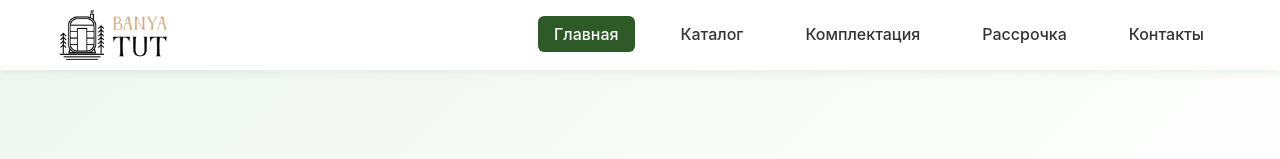
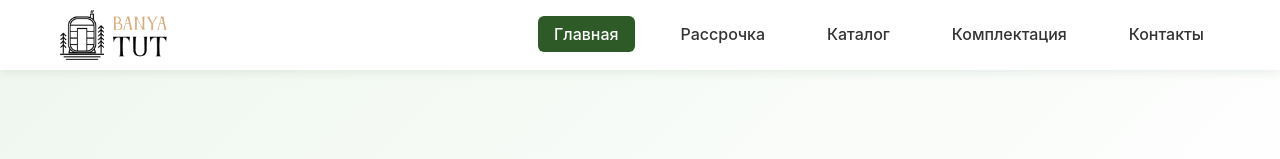
Before and after one commit to klimentsii/tikhon-bani, an Angular app: page /home in a window 1280 px wide. Shown: the top 159 px of the page. Built offline with nearby package versions, Linux system fonts and the light colour scheme.

Commit message:
feat: fixed tabs placement

```diff
--- a/src/app/components/header/header.html
+++ b/src/app/components/header/header.html
@@ -26,9 +26,9 @@
     <nav class="nav" [class.mobile-open]="isMobileMenuOpen">
       <ul class="nav-list">
         <li><a routerLink="/home" routerLinkActive="active" (click)="onNavClick()">Главная</a></li>
+        <li><a routerLink="/installment" routerLinkActive="active" (click)="onNavClick()">Рассрочка</a></li>
         <li><a routerLink="/catalog" routerLinkActive="active" (click)="onNavClick()">Каталог</a></li>
         <li><a routerLink="/equipment" routerLinkActive="active" (click)="onNavClick()">Комплектация</a></li>
-        <li><a routerLink="/installment" routerLinkActive="active" (click)="onNavClick()">Рассрочка</a></li>
         <li><a routerLink="/contacts" routerLinkActive="active" (click)="onNavClick()">Контакты</a></li>
       </ul>
     </nav>
```
